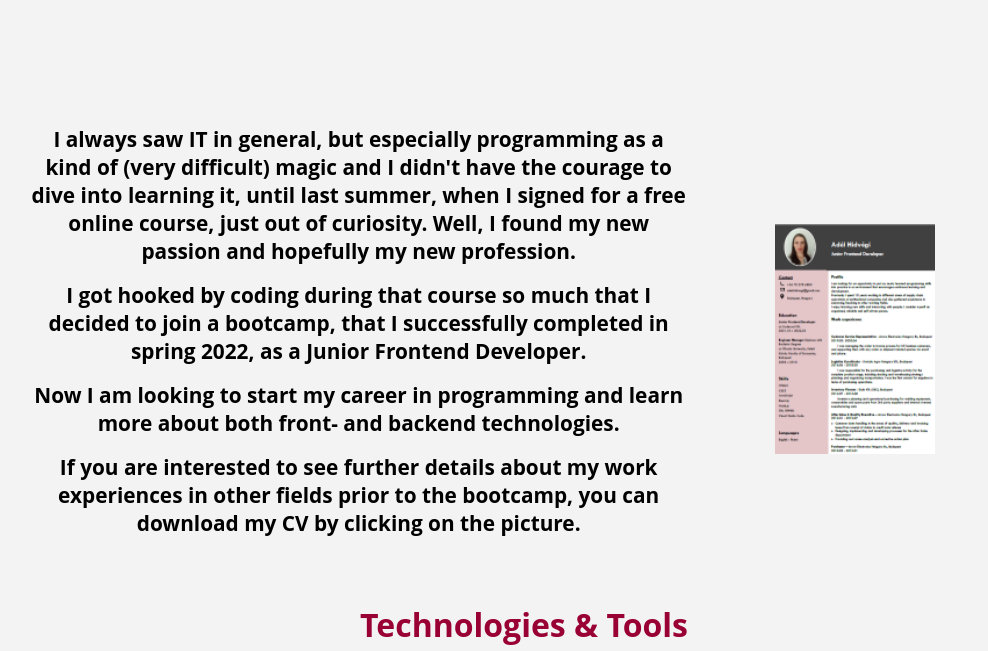
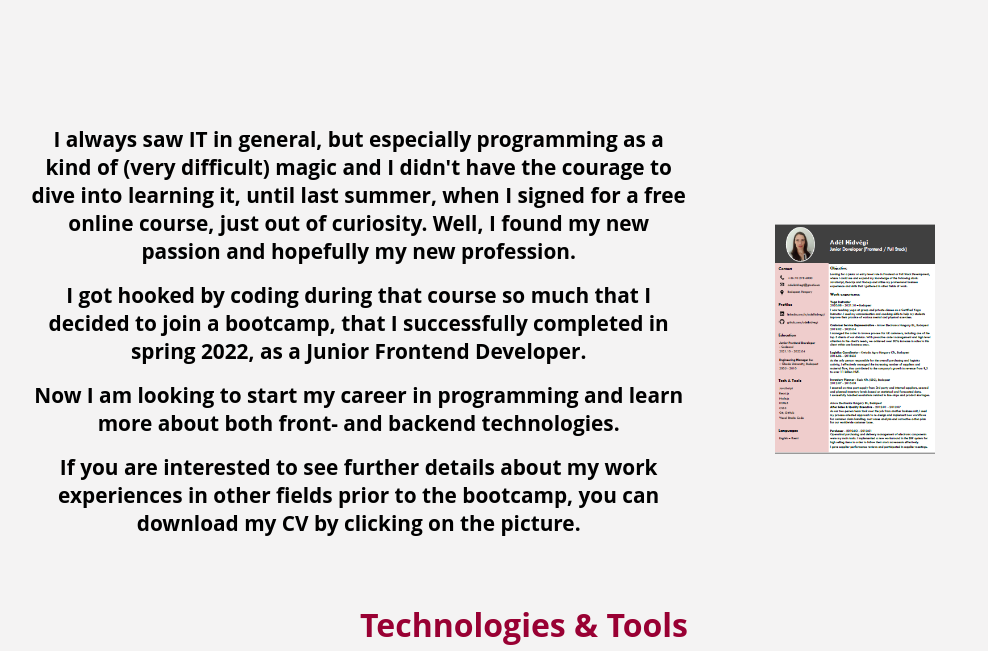
Before and after one commit to adelhidvegi/introduction-site, a website: page index.html in a window 1280 px wide. Shown: the part 633-1284 px from the top of the page, without its empty margins (116-1104 px from the left). Drawn offline with Linux system fonts and the light colour scheme.

Commit message:
final CV added

```diff
--- a/style.css
+++ b/style.css
@@ -210,7 +210,7 @@ html {
   margin: auto;
   width: 160px;
   height: 230px;
-  background-image: url("./cv-proba.PNG");
+  background-image: url("./cv-final.PNG");
   background-repeat: no-repeat;
   background-size: cover;
   background-position: center;
```
Also changed, not shown: cv-final.PNG (added), cv-proba.PNG (deleted), 1 other file.
